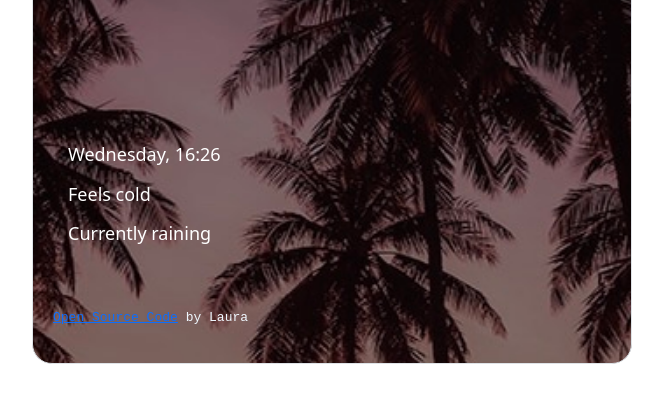
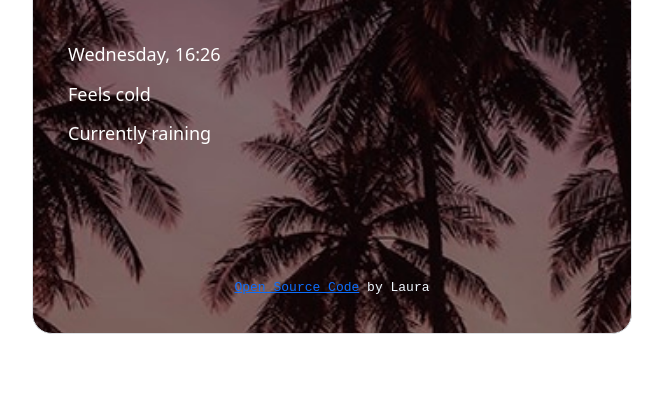
Before and after one commit to laurad0dds/my-weather-app-2, a plain HTML site: page index.html in a window 1280 px wide. Shown: the part 424-818 px from the top of the page, without its empty margins (308-971 px from the left). Drawn offline with nearby package versions, Linux system fonts and the light colour scheme.

Commit message:
Final Project

```diff
--- a/styles.css
+++ b/styles.css
@@ -36,6 +36,7 @@ h2 {
   position: relative;
   left: 10px;
   font-size: 18px;
+  top: -100px;
 }
 
 .logo {
@@ -54,6 +55,7 @@ h3 {
   position: relative;
   left: 10px;
   font-size: 18px;
+  top: -100px;
 }
 
 h4 {
@@ -62,6 +64,7 @@ h4 {
   display: block;
   position: relative;
   left: 10px;
+  top: -100px;
   font-size: 18px;
 }
 
@@ -85,6 +88,7 @@ h4:first-letter {
   padding-top: 10px;
   padding-bottom: 10px;
   left: 30px;
+  top: -80px;
 }
 
 .days {
@@ -115,8 +119,10 @@ p {
   font-size: medium;
   color: aliceblue;
   font-family: monospace;
-  text-align: left;
-  padding-top: 30px;
+  text-align: center;
+  display: block;
+  position: relative;
+  top: 0px;
 }
 
 .active {
```
